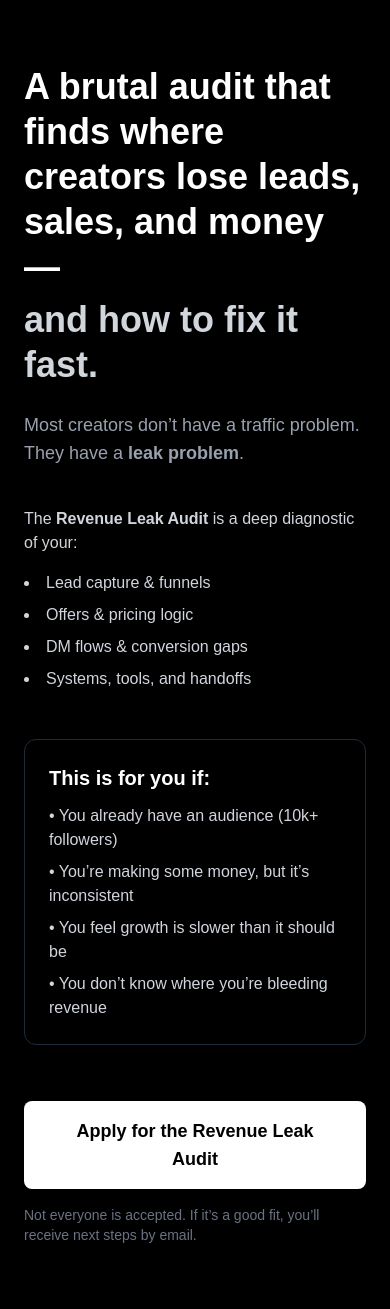
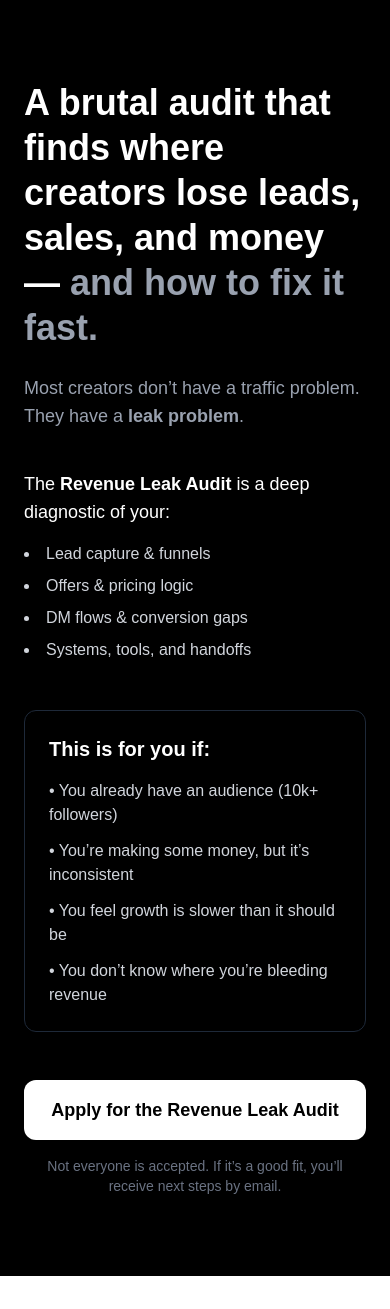
Before and after one commit to itsmenihal900-ctrl/leakops, a Next.js app: page /audit in a window 390 px wide. After the commit the page ends 1276 px from the top, so only its background shows below. Built offline with nearby package versions, Linux system fonts and the light colour scheme.

Commit message:
add audit page with seo and cta

```diff
--- a/app/audit/page.tsx
+++ b/app/audit/page.tsx
@@ -1,67 +1,63 @@
-export const metadata = {
-  title: "Revenue Leak Audit for Creators | CreatorOps Studio",
+import type { Metadata } from "next";
+
+export const metadata: Metadata = {
+  title: "Revenue Leak Audit for Creators | Find Where You’re Losing Money",
   description:
-    "A brutal audit that finds where creators lose leads, sales, and money — and how to fix it fast.",
+    "A brutal revenue leak audit for creators to uncover where leads, sales, and money are slipping — and what to fix first. Clarity, not guesswork.",
 };
 
 export default function AuditPage() {
   return (
-    <main className="min-h-screen bg-black text-white px-6 py-16">
-      <div className="max-w-3xl mx-auto">
-        {/* Hero */}
-        <h1 className="text-4xl md:text-5xl font-bold leading-tight">
+    <main className="min-h-screen bg-black text-white px-6 py-20 flex justify-center">
+      <div className="max-w-3xl w-full">
+        {/* HERO */}
+        <h1 className="text-4xl md:text-5xl font-bold leading-tight mb-6">
           A brutal audit that finds where creators lose leads, sales, and money —
-          <span className="block mt-2 text-gray-300">
-            and how to fix it fast.
-          </span>
+          <span className="text-gray-400"> and how to fix it fast.</span>
         </h1>
 
-        <p className="mt-6 text-lg text-gray-400">
+        <p className="text-gray-400 text-lg mb-10">
           Most creators don’t have a traffic problem.
-          <br />
           They have a <strong>leak problem</strong>.
         </p>
 
-        {/* What this is */}
-        <div className="mt-10 space-y-4 text-gray-300">
-          <p>
+        {/* WHAT IT IS */}
+        <section className="mb-12">
+          <p className="text-lg mb-4">
             The <strong>Revenue Leak Audit</strong> is a deep diagnostic of your:
           </p>
-          <ul className="list-disc list-inside space-y-2">
+          <ul className="list-disc list-inside space-y-2 text-gray-300">
             <li>Lead capture & funnels</li>
             <li>Offers & pricing logic</li>
             <li>DM flows & conversion gaps</li>
             <li>Systems, tools, and handoffs</li>
           </ul>
-        </div>
+        </section>
 
-        {/* Who it's for */}
-        <div className="mt-12 border border-gray-800 rounded-xl p-6">
-          <h2 className="text-xl font-semibold mb-3">This is for you if:</h2>
-          <ul className="space-y-2 text-gray-300">
+        {/* WHO IT'S FOR */}
+        <section className="border border-gray-800 rounded-xl p-6 mb-12">
+          <h2 className="text-xl font-semibold mb-4">This is for you if:</h2>
+          <ul className="space-y-3 text-gray-300">
             <li>• You already have an audience (10k+ followers)</li>
             <li>• You’re making some money, but it’s inconsistent</li>
             <li>• You feel growth is slower than it should be</li>
             <li>• You don’t know where you’re bleeding revenue</li>
           </ul>
-        </div>
+        </section>
 
         {/* CTA */}
-        <div className="mt-14">
         <a
           href="https://docs.google.com/forms/d/e/1FAIpQLSd9MStmB247Cx4-AlC0AdqaP0BoGGqX8_v3xVTkTcFMda_jgA/viewform"
-
           target="_blank"
-            className="inline-block w-full md:w-auto text-center bg-white text-black px-8 py-4 rounded-lg font-semibold text-lg hover:bg-gray-200 transition"
+          rel="noopener noreferrer"
+          className="block w-full text-center bg-white text-black font-semibold py-4 rounded-xl text-lg hover:bg-gray-200 transition"
         >
           Apply for the Revenue Leak Audit
         </a>
 
-          <p className="mt-4 text-sm text-gray-500">
-            Not everyone is accepted. If it’s a good fit, you’ll receive next
-            steps by email.
+        <p className="text-gray-500 text-sm text-center mt-4">
+          Not everyone is accepted. If it’s a good fit, you’ll receive next steps by email.
         </p>
-        </div>
       </div>
     </main>
   );
```
Lines whose indentation alone changed are shown as unchanged.
